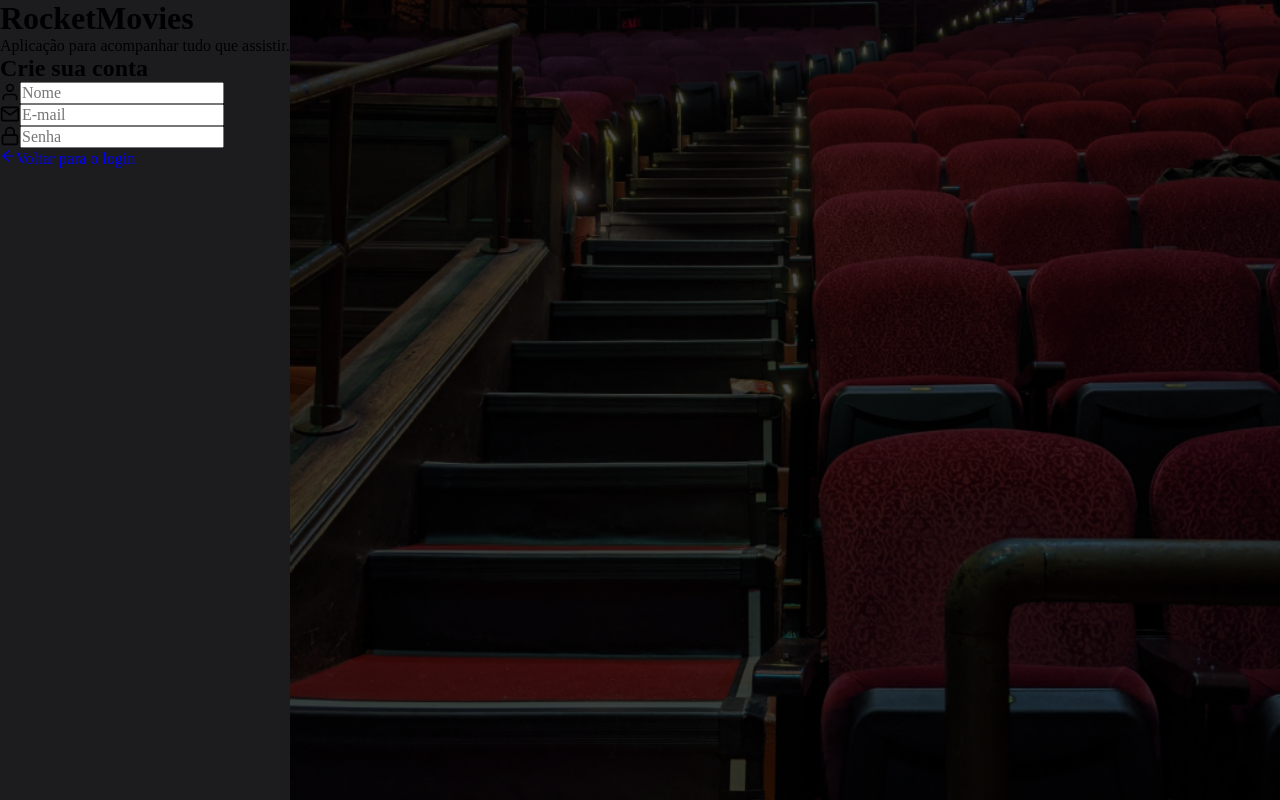
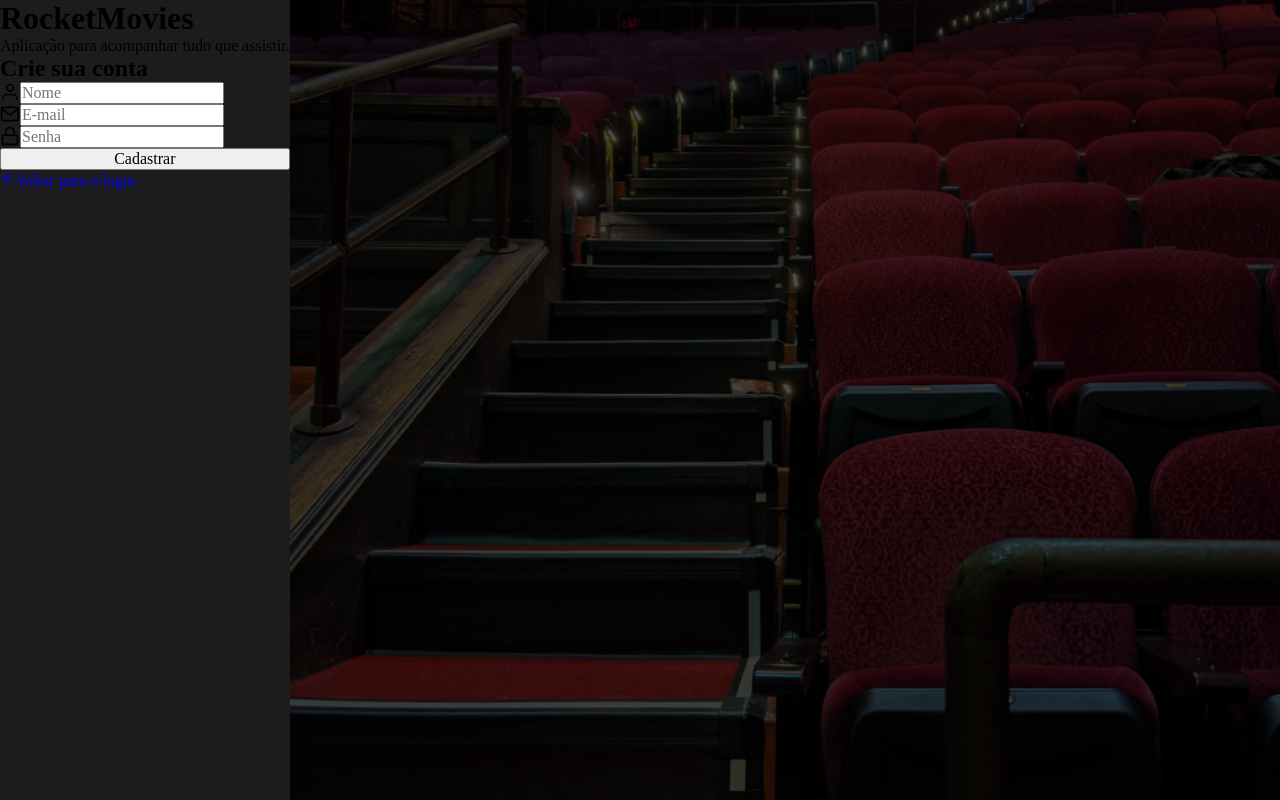
Before and after one commit to ygorbontia/project-front, a React (Vite) app: page /register in a window 1280 px wide. Built offline with nearby package versions, Linux system fonts and the light colour scheme.

Commit message:
update pages/SignUp

```diff
--- a/src/pages/SignUp/index.jsx
+++ b/src/pages/SignUp/index.jsx
@@ -21,9 +21,11 @@ export function SignUp() {
           <UserInput icon={ FiUser } type="text" placeholder="Nome" />
           <UserInput icon={ FiMail } type="email" placeholder="E-mail" />
           <UserInput icon={ FiLock } type="password" placeholder="Senha" />
+
+          <Button type="button" title="Cadastrar" />
         </form>
 
-        <a href="#">
+        <a href="/">
           <AiOutlineArrowLeft />
           Voltar para o login
         </a>
```
